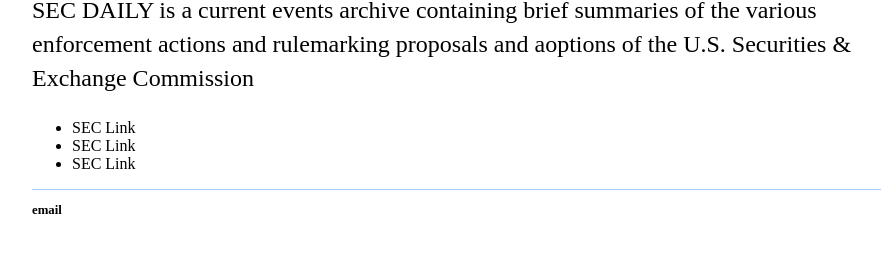
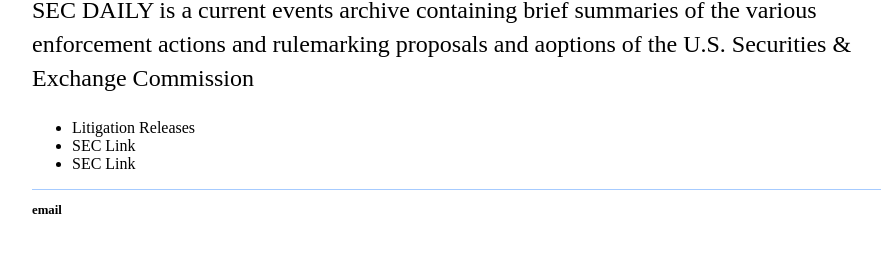
Before and after one commit to snixboy/snixboy.github.io, a Jekyll site: the page built from about/index.html, in a window 1280 px wide. Shown: the part 203-456 px from the top of the page, without its empty margins (160-1041 px from the left). Built offline with Jekyll 4.4.1, drawn with Linux system fonts in a browser that asks for light colours.

Commit message:
Update index.html

```diff
--- a/about/index.html
+++ b/about/index.html
@@ -8,7 +8,7 @@
 			<p>SEC DAILY is a current events archive containing brief summaries of the various enforcement actions and rulemarking proposals and aoptions of the U.S. Securities & Exchange Commission</p>
 
 			<ul class="contacts">
-				<li><a href="#">SEC Link</a></li>
+				<li><a href="https://www.sec.gov/litigation/litreleases.shtml">Litigation Releases</a></li>
 				<li><a href="#">SEC Link</a></li>
 				<li><a href="#">SEC Link</a></li>
 				</ul>
```
